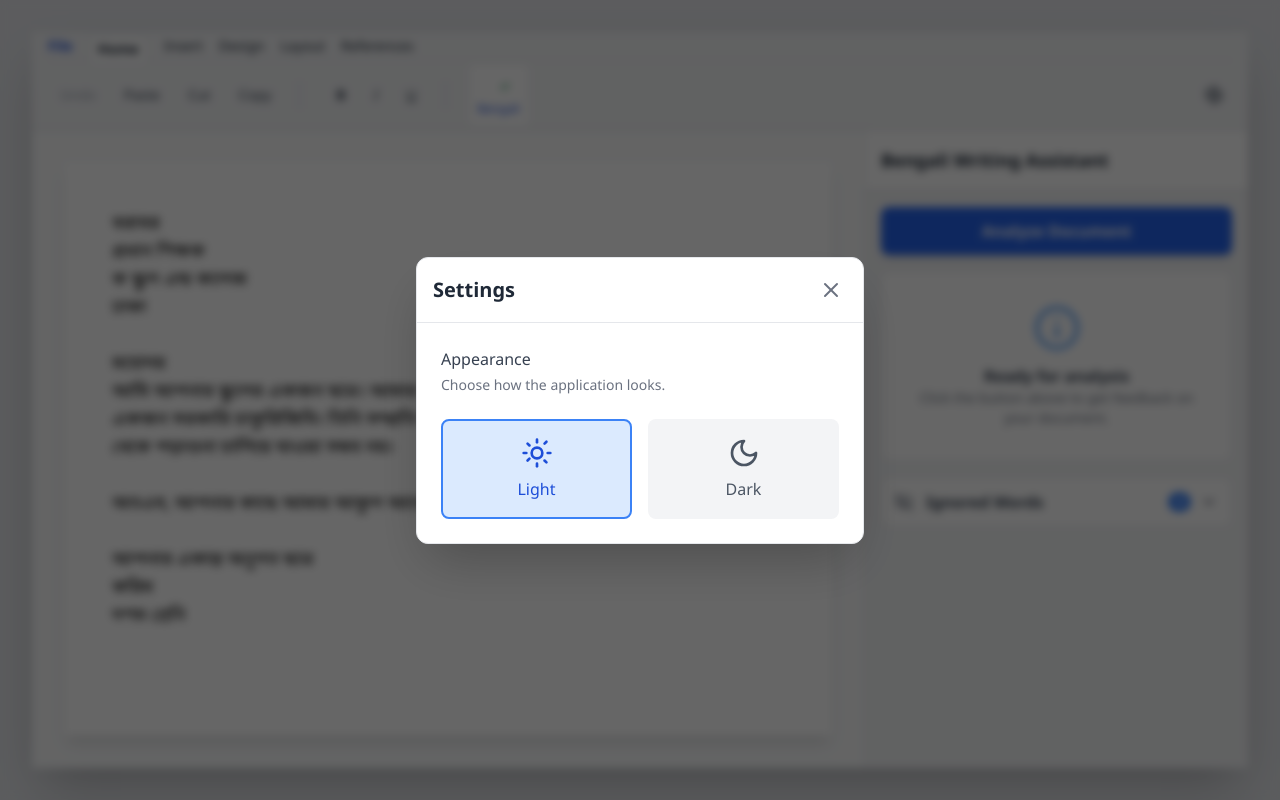
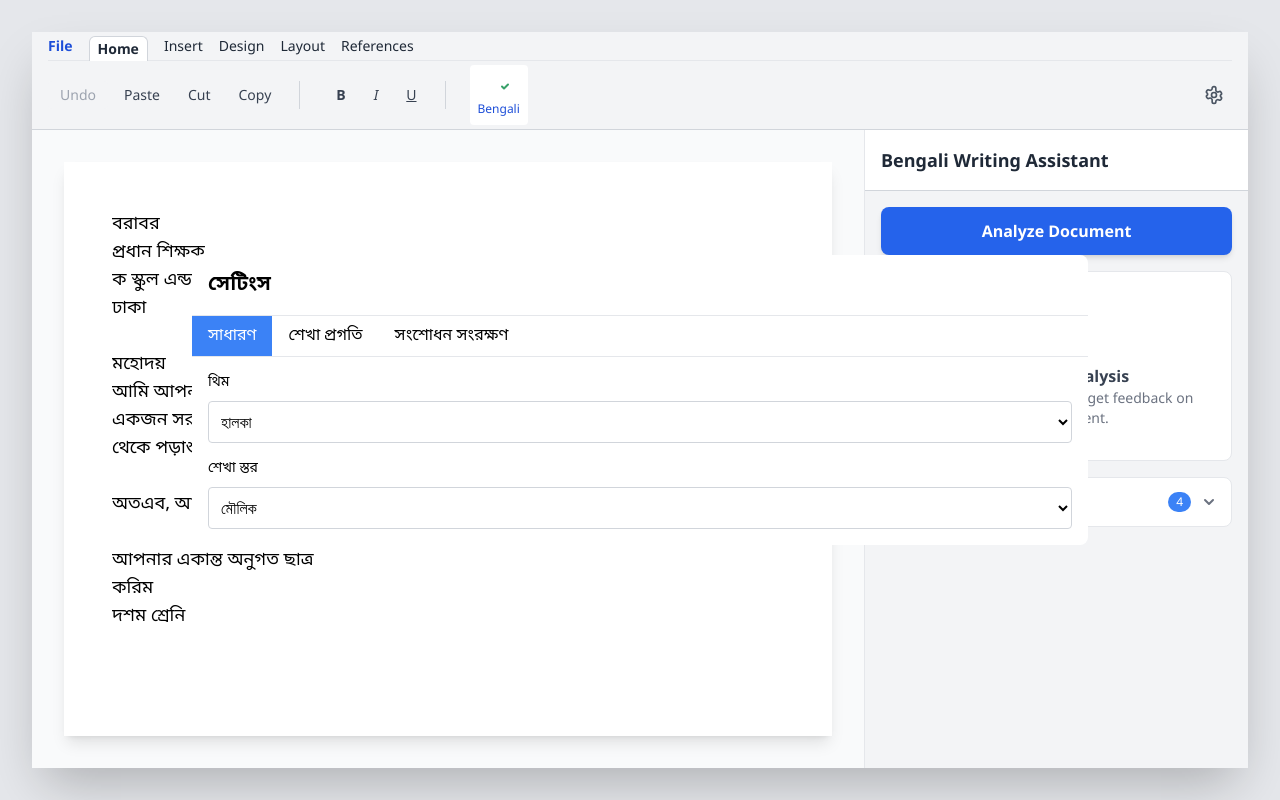
Before and after one commit to youngsunson/bengaliaddin, a React (Vite) app: page / in a window 1280 px wide. Both pictures are taken after a click on the button 1214 px from the left and 95 px from the top of the page. Built offline with nearby package versions, Linux system fonts and the light colour scheme; a web font is replaced by a local one.

Commit message:
Update SettingsPanel.tsx

```diff
--- a/components/SettingsPanel.tsx
+++ b/components/SettingsPanel.tsx
@@ -1,92 +1,99 @@
-import React from 'react';
-
-type Theme = 'light' | 'dark';
+// components/SettingsPanel.tsx
+import React, { useState } from 'react';
+import { CorrectionStorageManager } from './CorrectionStorageManager';
+import { LearningDashboard } from './LearningDashboard';
+import { learningSystem } from '../learning';
 
 interface SettingsPanelProps {
   isOpen: boolean;
   onClose: () => void;
-  theme: Theme;
-  setTheme: (theme: Theme) => void;
+  theme: 'light' | 'dark';
+  setTheme: (theme: 'light' | 'dark') => void;
 }
 
-const SunIcon: React.FC<{className?: string}> = ({className}) => (
-    <svg xmlns="http://www.w3.org/2000/svg" width="24" height="24" viewBox="0 0 24 24" fill="none" stroke="currentColor" strokeWidth="2" strokeLinecap="round" strokeLinejoin="round" className={className}><circle cx="12" cy="12" r="4"/><path d="M12 2v2"/><path d="M12 20v2"/><path d="m4.93 4.93 1.41 1.41"/><path d="m17.66 17.66 1.41 1.41"/><path d="M2 12h2"/><path d="M20 12h2"/><path d="m4.93 17.66 1.41-1.41"/><path d="m17.66 4.93 1.41-1.41"/></svg>
-);
+export const SettingsPanel: React.FC<SettingsPanelProps> = ({
+  isOpen,
+  onClose,
+  theme,
+  setTheme
+}) => {
+  const [activeTab, setActiveTab] = useState<'general' | 'learning' | 'storage'>('general');
 
-const MoonIcon: React.FC<{className?: string}> = ({className}) => (
-    <svg xmlns="http://www.w3.org/2000/svg" width="24" height="24" viewBox="0 0 24 24" fill="none" stroke="currentColor" strokeWidth="2" strokeLinecap="round" strokeLinejoin="round" className={className}><path d="M12 3a6 6 0 0 0 9 9 9 9 0 1 1-9-9Z"/></svg>
-);
-
-export const SettingsPanel: React.FC<SettingsPanelProps> = ({ isOpen, onClose, theme, setTheme }) => {
   if (!isOpen) return null;
 
-  const ThemeButton: React.FC<{ value: Theme, current: Theme, children: React.ReactNode }> = ({ value, current, children }) => {
-    const isActive = value === current;
-    return (
-        <button
-            onClick={() => setTheme(value)}
-            className={`w-full flex items-center justify-center p-4 rounded-lg border-2 transition-colors duration-200 ${
-                isActive
-                ? 'bg-blue-100 dark:bg-blue-900/50 border-blue-500 text-blue-700 dark:text-blue-300'
-                : 'bg-gray-100 dark:bg-gray-700/50 border-transparent hover:border-gray-300 dark:hover:border-gray-600 text-gray-600 dark:text-gray-300'
-            }`}
-        >
-            {children}
-        </button>
-    );
-  };
+  return (
+    <div className="fixed inset-0 bg-black bg-opacity-50 flex items-center justify-center z-50 p-4">
+      <div className="bg-white dark:bg-gray-800 rounded-lg shadow-xl w-full max-w-4xl max-h-[90vh] overflow-hidden">
+        <div className="flex justify-between items-center border-b border-gray-200 dark:border-gray-700 p-4">
+          <h2 className="text-xl font-semibold font-bengali">সেটিংস</h2>
+          <button
+            onClick={onClose}
+            className="text-gray-500 hover:text-gray-700 dark:text-gray-400 dark:hover:text-gray-200"
+          >
+            <svg xmlns="http://www.w3.org/2000/svg" className="h-6 w-6" fill="none" viewBox="0 0 24 24" stroke="currentColor">
+              <path strokeLinecap="round" strokeLinejoin="round" strokeWidth={2} d="M6 18L18 6M6 6l12 12" />
+            </svg>
+          </button>
+        </div>
 
-  return (
-    <div className="fixed inset-0 z-50 bg-black/60 backdrop-blur-sm flex items-center justify-center animate-fade-in" onClick={onClose}>
-      <div
-        className="bg-white dark:bg-gray-800 rounded-xl shadow-2xl w-full max-w-md m-4 animate-slide-up border border-gray-200 dark:border-gray-700"
-        onClick={(e) => e.stopPropagation()}
-      >
-        <header className="flex items-center justify-between p-4 border-b border-gray-200 dark:border-gray-700">
-          <h2 className="text-xl font-semibold text-gray-800 dark:text-gray-100">Settings</h2>
-          <button onClick={onClose} className="p-1 rounded-full text-gray-500 dark:text-gray-400 hover:bg-gray-100 dark:hover:bg-gray-700">
-            <svg xmlns="http://www.w3.org/2000/svg" width="24" height="24" viewBox="0 0 24 24" fill="none" stroke="currentColor" strokeWidth="2" strokeLinecap="round" strokeLinejoin="round"><line x1="18" y1="6" x2="6" y2="18"/><line x1="6" y1="6" x2="18" y2="18"/></svg>
+        <div className="flex border-b border-gray-200 dark:border-gray-700">
+          <button
+            className={`px-4 py-2 font-bengali ${activeTab === 'general' ? 'bg-blue-500 text-white' : 'hover:bg-gray-100 dark:hover:bg-gray-700'}`}
+            onClick={() => setActiveTab('general')}
+          >
+            সাধারণ
           </button>
-        </header>
+          <button
+            className={`px-4 py-2 font-bengali ${activeTab === 'learning' ? 'bg-blue-500 text-white' : 'hover:bg-gray-100 dark:hover:bg-gray-700'}`}
+            onClick={() => setActiveTab('learning')}
+          >
+            শেখা প্রগতি
+          </button>
+          <button
+            className={`px-4 py-2 font-bengali ${activeTab === 'storage' ? 'bg-blue-500 text-white' : 'hover:bg-gray-100 dark:hover:bg-gray-700'}`}
+            onClick={() => setActiveTab('storage')}
+          >
+            সংশোধন সংরক্ষণ
+          </button>
+        </div>
 
-        <main className="p-6">
-            <div className="space-y-1 mb-6">
-                <label className="text-base font-medium text-gray-700 dark:text-gray-300">Appearance</label>
-                <p className="text-sm text-gray-500 dark:text-gray-400">Choose how the application looks.</p>
+        <div className="p-4 overflow-y-auto max-h-[calc(90vh-120px)]">
+          {activeTab === 'general' && (
+            <div className="space-y-4">
+              <div>
+                <label className="block text-sm font-medium mb-2 font-bengali">থিম</label>
+                <select
+                  value={theme}
+                  onChange={(e) => setTheme(e.target.value as 'light' | 'dark')}
+                  className="w-full p-2 border border-gray-300 dark:border-gray-600 rounded bg-white dark:bg-gray-700"
+                >
+                  <option value="light">হালকা</option>
+                  <option value="dark">গাঢ়</option>
+                </select>
+              </div>
+
+              <div>
+                <label className="block text-sm font-medium mb-2 font-bengali">শেখা স্তর</label>
+                <select
+                  className="w-full p-2 border border-gray-300 dark:border-gray-600 rounded bg-white dark:bg-gray-700"
+                >
+                  <option value="basic">মৌলিক</option>
+                  <option value="intermediate">মাঝারি</option>
+                  <option value="advanced">উন্নত</option>
+                </select>
+              </div>
             </div>
+          )}
 
-            <div className="grid grid-cols-2 gap-4">
-                <ThemeButton value="light" current={theme}>
-                    <div className="text-center">
-                        <SunIcon className="w-8 h-8 mx-auto mb-2"/>
-                        <span className="font-medium">Light</span>
-                    </div>
-                </ThemeButton>
-                <ThemeButton value="dark" current={theme}>
-                     <div className="text-center">
-                        <MoonIcon className="w-8 h-8 mx-auto mb-2"/>
-                        <span className="font-medium">Dark</span>
-                    </div>
-                </ThemeButton>
-            </div>
-        </main>
+          {activeTab === 'learning' && (
+            <LearningDashboard />
+          )}
+
+          {activeTab === 'storage' && (
+            <CorrectionStorageManager />
+          )}
+        </div>
       </div>
-      <style>{`
-        @keyframes fade-in {
-          from { opacity: 0; }
-          to { opacity: 1; }
-        }
-        @keyframes slide-up {
-          from { opacity: 0; transform: translateY(20px); }
-          to { opacity: 1; transform: translateY(0); }
-        }
-        .animate-fade-in {
-          animation: fade-in 0.2s ease-out forwards;
-        }
-        .animate-slide-up {
-          animation: slide-up 0.3s ease-out forwards;
-        }
-      `}</style>
     </div>
   );
 };
```
